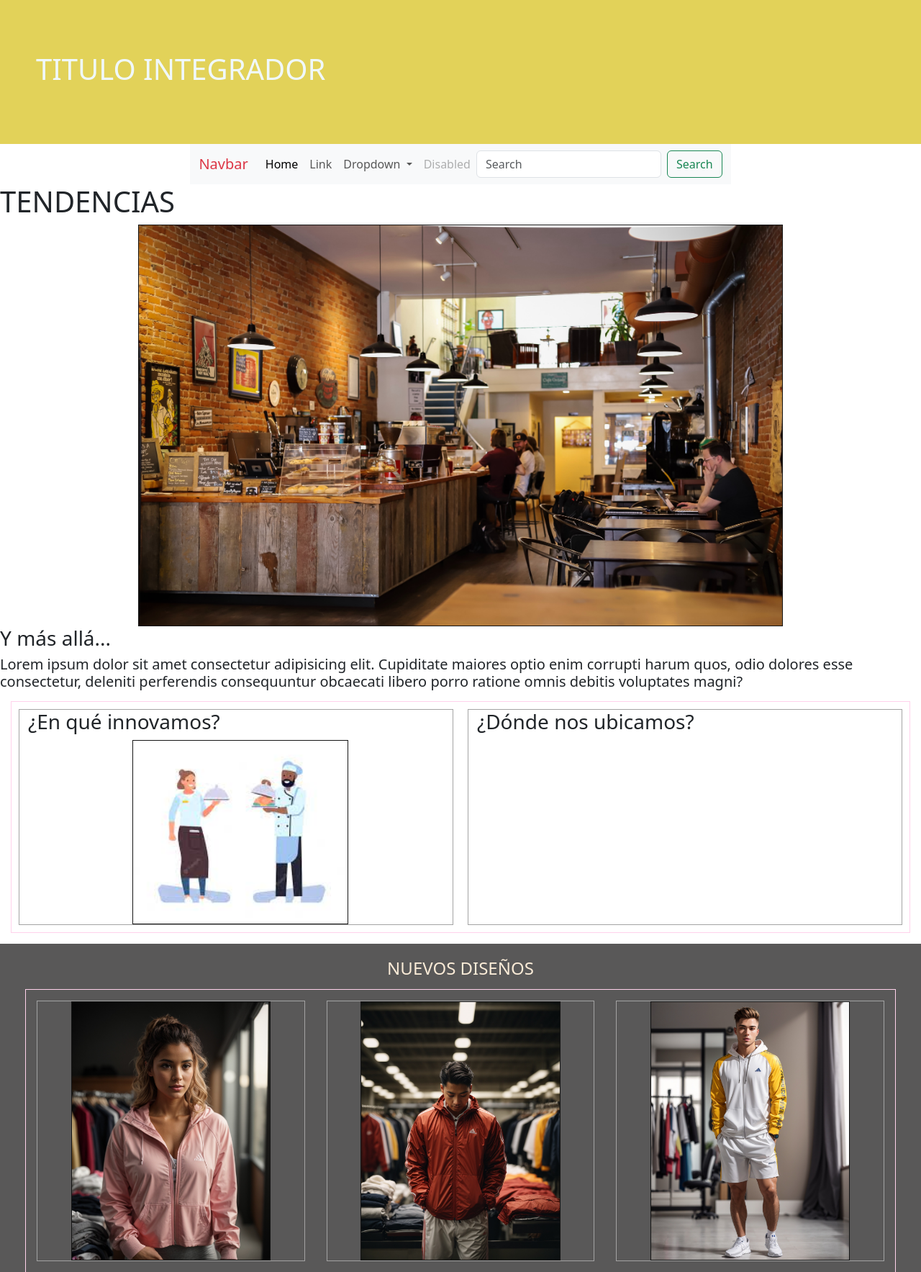
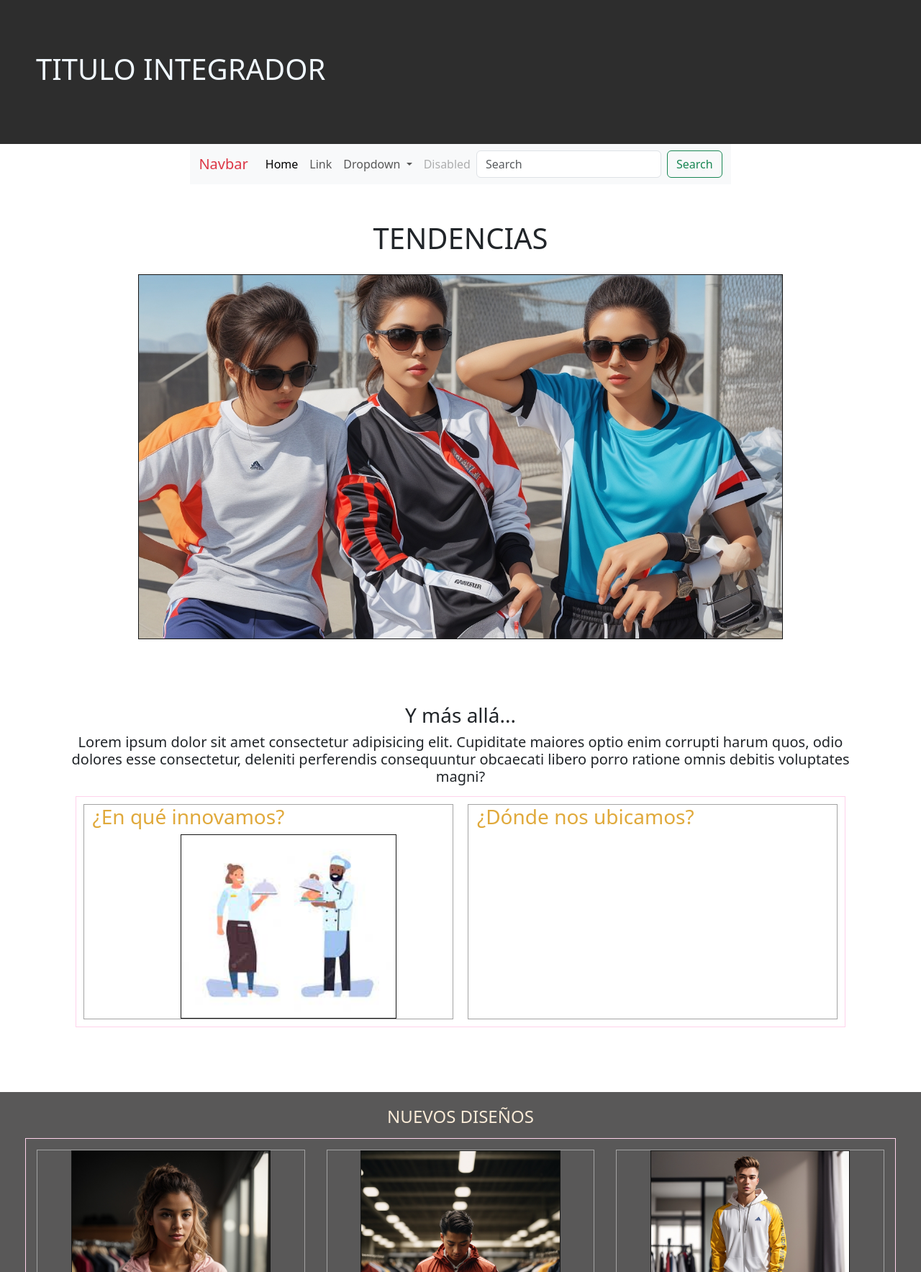
Before and after one commit to LaimeFacundo/GENT-INTEGRADOR-STAGE2-FacundoLaime, a PHP site: page /HTML/index.html in a window 1280 px wide. Shown: the top 1767 px of the page at 72% size. Run offline with PHP 8.4, Linux system fonts and the light colour scheme.

Commit message:
Actualizacion diseño

```diff
--- a/CSS/cssPagina.css
+++ b/CSS/cssPagina.css
@@ -2,7 +2,7 @@
     height: 200px;
     width: 100%;
 
-    background-color: rgb(226, 210, 89);
+    background-color: rgb(45, 45, 45);
     display: flex;
     flex-direction: row;
     justify-content: space-between;
@@ -39,8 +39,15 @@ width: 100%;
 margin: 0px;
 background-color: rgb(49, 49, 49);
 color: white;
+
+
 }
-
+.mainTexto {
+    margin: 7%;
+}
+#extra1{
+  text-align: center;
+}
 
 .fotoSection{
     background-color: rgb(42, 42, 42);
--- a/HTML/index.html
+++ b/HTML/index.html
@@ -8,6 +8,13 @@
     <link rel="stylesheet" href="../CSS/bootstrap.css">
     <link rel="stylesheet" href="../CSS/cssPagina.css">
 
+
+ <!-- Agrega el JavaScript de jQuery -->
+ <script src="https://ajax.googleapis.com/ajax/libs/jquery/3.5.1/jquery.min.js"></script>
+
+ <!-- Agrega el JavaScript de Bootstrap (jQuery primero, luego Popper.js y finalmente Bootstrap JS) -->
+ <script src="https://cdnjs.cloudflare.com/ajax/libs/popper.js/1.16.0/umd/popper.min.js"></script>
+ <script src="https://maxcdn.bootstrapcdn.com/bootstrap/4.5.2/js/bootstrap.min.js"></script>
 
 
 
@@ -93,20 +100,20 @@
 
     <main section="main">
 
-        <h1>TENDENCIAS</h1>
+        <h1 style="text-align: center; margin-top: 4%; margin-bottom: 2%;" >TENDENCIAS</h1>
 
 
       <div class="fotosSection">
         <div id="carouselExample" class="carousel slide">
           <div class="carousel-inner">
             <div class="carousel-item active">
-              <img src="../IMG/carousel/carouselimg1.jpg" class="d-block w-100" alt="img1">
+              <img src="../IMAGENES/modelos/carousel3.jpg" class="d-block w-100" alt="img1">
             </div>
             <div class="carousel-item">
-              <img src="../IMG/carousel/carouselimg2.jpg" class="d-block w-100" alt="img2">
+              <img src="../IMAGENES/modelos/carousel2.jpg" class="d-block w-100" alt="img2">
             </div>
             <div class="carousel-item">
-              <img src="../IMG/carousel/carouselimg3.jpg" class="d-block w-100" alt="img3">
+              <img src="../IMAGENES/modelos/carousel3.jpg" class="d-block w-100" alt="img3">
             </div>
           </div>
           <button class="carousel-control-prev" type="button" data-bs-target="#carouselExample" data-bs-slide="prev">
@@ -125,13 +132,14 @@
 
 
 
-
+    <div class="mainTexto">
 
     <div id="extra1">
 
         <h3>Y más allá...</h3>
         <h5>Lorem ipsum dolor sit amet consectetur adipisicing elit. Cupiditate maiores optio enim corrupti harum quos, odio dolores esse consectetur, deleniti perferendis consequuntur obcaecati libero porro ratione omnis debitis voluptates magni?</h5>
     </div>
+    <div class="columnasMain" style="color: rgb(224, 169, 59);">
 
     <div class="row">
     <div class="col">
@@ -155,7 +163,8 @@
     </div>
     </div>
 
-
+  </div>
+</div>
     <div class="imgSectionMain">
     <h4>NUEVOS DISEÑOS</h4>
     <!-- FILAS Y COLUMNAS DE IMAGENES ...................... -->
@@ -190,6 +199,9 @@
 
     </div>
     <!-- /FILAS Y COLUMNAS DE IMAGENES ...................... -->
+
+
+
 
     </main>
 
```
Also changed, not shown: IMAGENES/modelos/carousel1.jpg (added), IMAGENES/modelos/carousel2.jpg (added), IMAGENES/modelos/carousel3.jpg (added).
